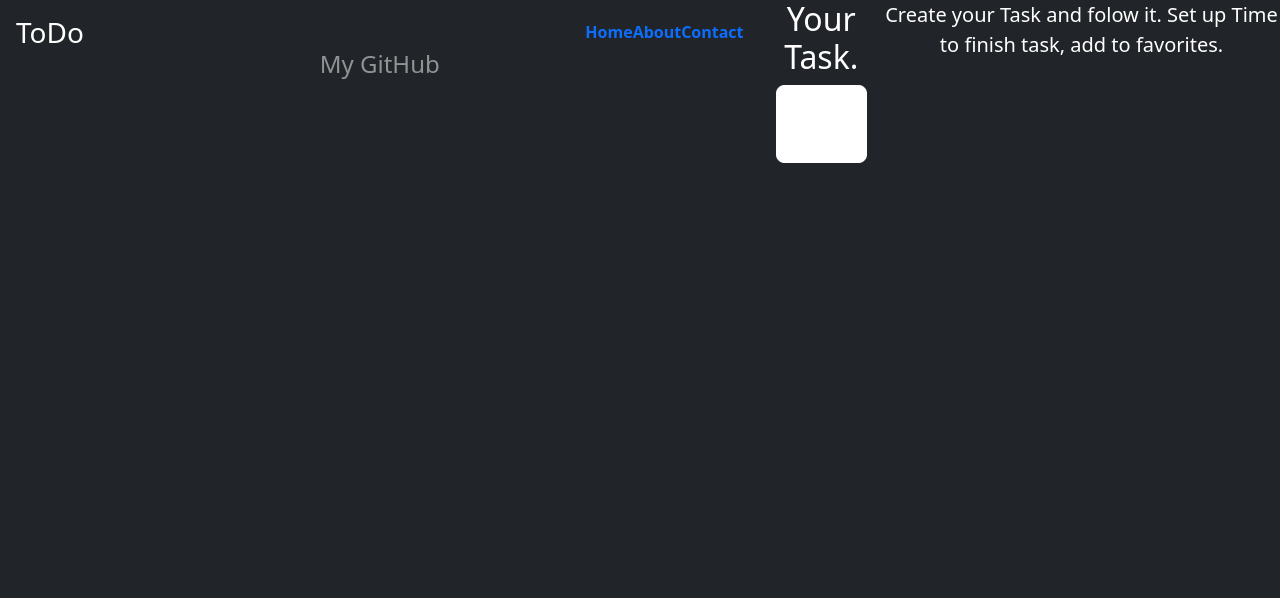
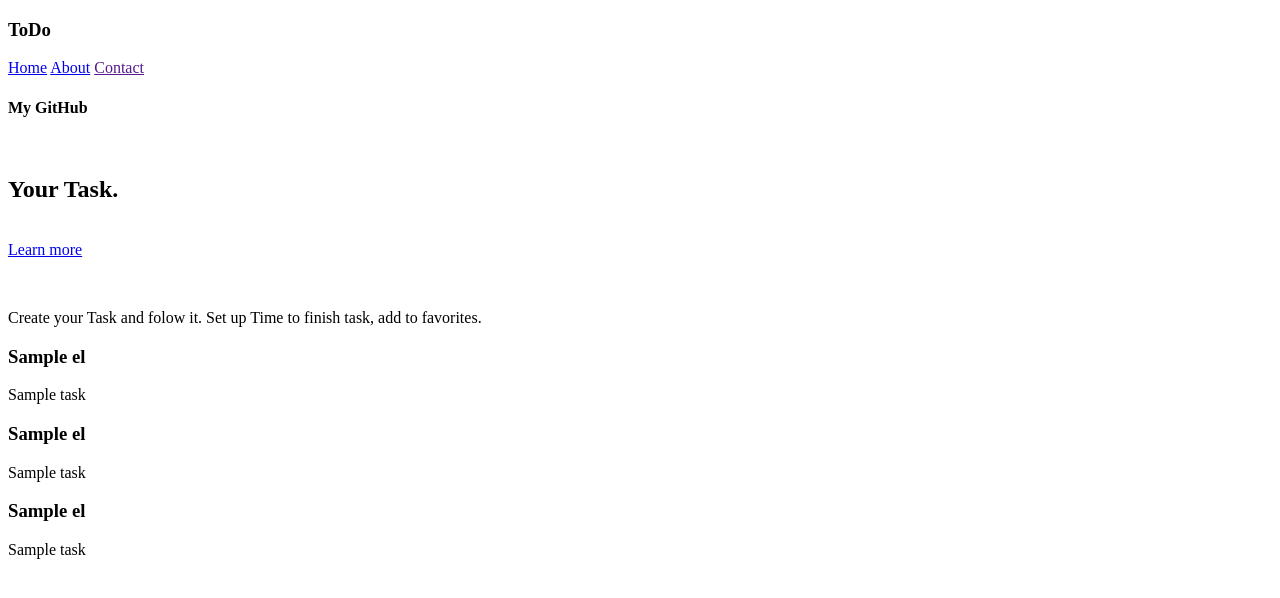
Before and after one commit to Vlad-stackover/TODO, a Django app: template todo_list/main/templates/main/index.html in a window 1280 px wide. Shown: the top 598 px of the page. Run offline with Django 4.2, Linux system fonts and the light colour scheme; data comes from the database, SQL or seed files in the repository; both versions use the stored data as it was after the commit; the template is opened without the code that fills it: values that come from a table or form of the project are taken from there, most other values are stand-ins (such as "Sample title", 1, 10 or a date in 2020).

Commit message:
v0.0.4
- comunication with database
- create new function: task, title in models.py
-edit documentation

```diff
--- a/todo_list/main/models.py
+++ b/todo_list/main/models.py
@@ -8,6 +8,7 @@
     def __str__(self):
         return self.title
 
+
     # class Meta:
     #     verbouse_name = 'TODO_list'
     #     verbouse_name_plural = 'TODO_lists'
--- a/todo_list/main/templates/main/base.html
+++ b/todo_list/main/templates/main/base.html
@@ -5,7 +5,7 @@
     <meta name="viewport"
           content="width=device-width, user-scalable=no, initial-scale=1.0, maximum-scale=1.0, minimum-scale=1.0">
     <meta http-equiv="X-UA-Compatible" content="ie=edge">
-    <link rel="stylesheet" href="https://cdn.jsdelivr.net/npm/bootstrap@5.2.3/dist/css/bootstrap.min.css">
+<!--    <link rel="stylesheet" href="https://cdn.jsdelivr.net/npm/bootstrap@5.2.3/dist/css/bootstrap.min.css">-->
     <title>{% block title %}{% endblock %}</title>
 </head>
 <body class="d-flex h-100 text-center text-bg-dark">
--- a/todo_list/main/templates/main/index.html
+++ b/todo_list/main/templates/main/index.html
@@ -1,16 +1,25 @@
 {% extends 'main/base.html'%}
 
 {% block title %}
-ToDo
+{{ title }}
 {% endblock %}
 {% block content %}
 <main class="px-3">
+    <br>
     <h2>Your Task.</h2>
 
     <p class="lead">
+        <br>
       <a href="#" class="btn btn-lg btn-secondary fw-bold border-white bg-white">Learn more</a>
     </p>
 
   </main>
+<br>
 <p class="lead">Create your Task and folow it. Set up Time to finish task, add to favorites.</p>
+{% for element in task %}
+<div class="alert alert-warning mt-2">
+<h3>{{el.title}}</h3>
+    <p>{{el.task}}</p>
+</div>
+{% endfor %}
 {% endblock %}
--- a/todo_list/main/views.py
+++ b/todo_list/main/views.py
@@ -1,8 +1,9 @@
 from django.shortcuts import render
-from django.http import HttpResponse
+from .models import Task
 
 def index(request):
-    return render(request, 'main/index.html')
+    tasks = Task.objects.all()
+    return render(request, 'main/index.html', {'title': 'TODO MAIN', 'task': tasks})
 
 def login(request):
     return render(request, 'main/login.html')
```
Also changed, not shown: todo_list/db.sqlite3, 1 other file.
